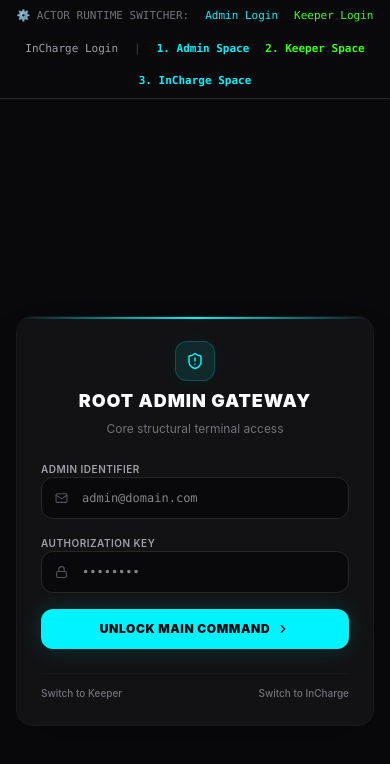
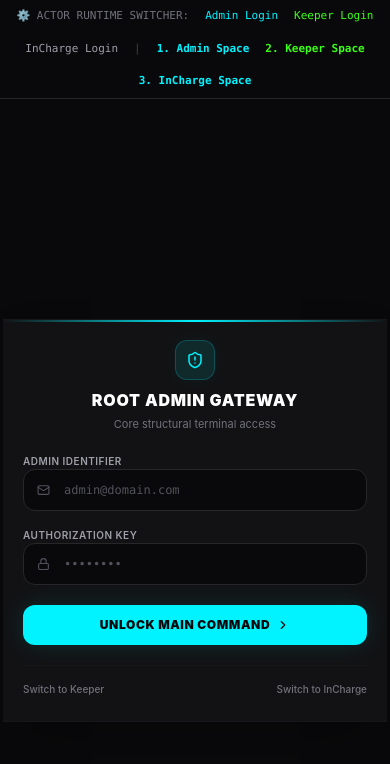
Before and after one commit to IsuruPromuditha/asset-management-system, a React (Vite) app in the folder client/: page /admin-login in a window 390 px wide. Shown: the top 764 px of the page. Built offline with nearby package versions, Linux system fonts and the light colour scheme.

Commit message:
set mobile responsive for all 3 actor logins

```diff
--- a/client/src/pages/auth/AdminLogin.jsx
+++ b/client/src/pages/auth/AdminLogin.jsx
@@ -15,25 +15,38 @@ export default function AdminLogin() {
   };
 
   return (
-    <div className="min-h-screen bg-zinc-950 flex items-center justify-center p-4">
-      <div className="w-full max-w-sm bg-brand-darkGray border border-zinc-900 rounded-2xl p-6 space-y-6 shadow-2xl relative overflow-hidden">
+    <div className="min-h-screen bg-zinc-950 flex items-center justify-center p-0 sm:p-4 text-zinc-100">
+      {/* Container adapts from an edge-to-edge frame on mobile to a centered card on desktop */}
+      <div className="w-full max-w-sm bg-brand-darkGray border-y sm:border border-zinc-900/80 rounded-none sm:rounded-2xl p-5 sm:p-6 space-y-5 sm:space-y-6 shadow-2xl relative overflow-hidden">
+
+        {/* Neon Accent Header Bar */}
         <div className="absolute top-0 left-0 right-0 h-[2px] bg-gradient-to-r from-transparent via-brand-neonCyan to-transparent" />
 
-        <div className="text-center space-y-1.5">
+        {/* Branding & Header */}
+        <div className="text-center space-y-2">
           <div className="w-10 h-10 rounded-xl bg-brand-neonCyan/10 border border-brand-neonCyan/20 flex items-center justify-center text-brand-neonCyan mx-auto shadow-[0_0_15px_rgba(0,243,255,0.05)]">
             <ShieldAlert size={18} />
           </div>
-          <h1 className="text-lg font-black text-white uppercase tracking-wider">Root Admin Gateway</h1>
-          <p className="text-xs text-zinc-500">Core structural terminal access</p>
+          <div className="space-y-1">
+            <h1 className="text-base sm:text-lg font-black text-white uppercase tracking-wider">Root Admin Gateway</h1>
+            <p className="text-[11px] sm:text-xs text-zinc-500">Core structural terminal access</p>
+          </div>
         </div>
 
+        {/* Input Credentials Form */}
         <form onSubmit={handleLogin} className="space-y-4 text-xs">
           <div className="space-y-1.5">
             <label className="text-zinc-400 font-semibold uppercase tracking-wider text-[10px]">Admin Identifier</label>
             <div className="relative">
               <Mail size={13} className="absolute left-3.5 top-1/2 -translate-y-1/2 text-zinc-600" />
-              <input type="email" required placeholder="admin@domain.com" value={email} onChange={(e)=>setEmail(e.target.value)}
-                className="w-full bg-zinc-950 border border-zinc-800 rounded-xl pl-10 pr-4 py-3 text-white focus:outline-none focus:border-brand-neonCyan/40 font-mono" />
+              <input
+                type="email"
+                required
+                placeholder="admin@domain.com"
+                value={email}
+                onChange={(e) => setEmail(e.target.value)}
+                className="w-full bg-zinc-950 border border-zinc-800 rounded-xl pl-10 pr-4 py-3 text-white placeholder-zinc-600 focus:outline-none focus:border-brand-neonCyan/40 font-mono text-xs transition-colors"
+              />
             </div>
           </div>
 
@@ -41,20 +54,36 @@ export default function AdminLogin() {
             <label className="text-zinc-400 font-semibold uppercase tracking-wider text-[10px]">Authorization Key</label>
             <div className="relative">
               <Lock size={13} className="absolute left-3.5 top-1/2 -translate-y-1/2 text-zinc-600" />
-              <input type="password" required placeholder="••••••••" value={password} onChange={(e)=>setPassword(e.target.value)}
-                className="w-full bg-zinc-950 border border-zinc-800 rounded-xl pl-10 pr-4 py-3 text-white focus:outline-none focus:border-brand-neonCyan/40 font-mono" />
+              <input
+                type="password"
+                required
+                placeholder="••••••••"
+                value={password}
+                onChange={(e) => setPassword(e.target.value)}
+                className="w-full bg-zinc-950 border border-zinc-800 rounded-xl pl-10 pr-4 py-3 text-white placeholder-zinc-600 focus:outline-none focus:border-brand-neonCyan/40 font-mono text-xs transition-colors"
+              />
             </div>
           </div>
 
-          <button type="submit" className="w-full py-3 bg-brand-neonCyan hover:scale-[1.01] active:scale-[0.99] transition-all text-zinc-950 font-black uppercase tracking-wider rounded-xl text-xs flex items-center justify-center gap-1.5 shadow-[0_0_25px_rgba(0,243,255,0.15)]">
-            <span>Unlock Main Command</span>
-            <ChevronRight size={14} />
-          </button>
+          <div className="pt-1">
+            <button
+              type="submit"
+              className="w-full py-3 bg-brand-neonCyan hover:scale-[1.01] active:scale-[0.99] transition-all text-zinc-950 font-black uppercase tracking-wider rounded-xl text-xs flex items-center justify-center gap-1.5 shadow-[0_0_25px_rgba(0,243,255,0.12)] cursor-pointer"
+            >
+              <span>Unlock Main Command</span>
+              <ChevronRight size={14} className="shrink-0" />
+            </button>
+          </div>
         </form>
 
-        <div className="flex justify-between items-center pt-3 border-t border-zinc-900 text-[10px] text-zinc-500 font-medium">
-          <a href="/keeper-login" className="hover:text-brand-neonGreen transition-colors">Switch to Keeper</a>
-          <a href="/incharge-login" className="hover:text-brand-neonCyan transition-colors">Switch to InCharge</a>
+        {/* Multi-role Navigation Footer */}
+        <div className="grid grid-cols-2 gap-2 sm:flex sm:justify-between sm:items-center pt-3 border-t border-zinc-900 text-[10px] sm:text-xs text-zinc-500 font-medium">
+          <a href="/keeper-login" className="hover:text-brand-neonGreen text-left transition-colors py-1">
+            Switch to Keeper
+          </a>
+          <a href="/incharge-login" className="hover:text-brand-neonCyan text-right sm:text-left transition-colors py-1">
+            Switch to InCharge
+          </a>
         </div>
       </div>
     </div>
--- a/client/src/pages/auth/InChargeLogin.jsx
+++ b/client/src/pages/auth/InChargeLogin.jsx
@@ -14,24 +14,35 @@ export default function InChargeLogin() {
   };
 
   return (
-    <div className="min-h-screen bg-zinc-950 flex items-center justify-center p-4">
-      <div className="w-full max-w-sm bg-brand-darkGray border border-zinc-900 rounded-2xl p-6 space-y-6 shadow-2xl relative overflow-hidden">
+    <div className="min-h-screen bg-zinc-950 flex items-center justify-center p-0 sm:p-4 text-zinc-100">
+      {/* Adapts fluidly from zero-radius edge-to-edge on mobile to an isolated centered terminal card on desktop */}
+      <div className="w-full max-w-sm bg-brand-darkGray border-y sm:border border-zinc-900/80 rounded-none sm:rounded-2xl p-5 sm:p-6 space-y-5 sm:space-y-6 shadow-2xl relative overflow-hidden">
 
-        <div className="text-center space-y-1.5">
-          <div className="w-10 h-10 rounded-xl bg-zinc-900 border border-zinc-800 flex items-center justify-center text-zinc-400 mx-auto">
+        {/* Terminal Header */}
+        <div className="text-center space-y-2">
+          <div className="w-10 h-10 rounded-xl bg-zinc-900 border border-zinc-800 flex items-center justify-center text-zinc-400 mx-auto shadow-inner">
             <FileSpreadsheet size={18} />
           </div>
-          <h1 className="text-lg font-black text-white uppercase tracking-wider">InCharge Terminal</h1>
-          <p className="text-xs text-zinc-500">Local sub-platform discrepancy logs</p>
+          <div className="space-y-1">
+            <h1 className="text-base sm:text-lg font-black text-white uppercase tracking-wider">InCharge Terminal</h1>
+            <p className="text-[11px] sm:text-xs text-zinc-500">Local sub-platform discrepancy logs</p>
+          </div>
         </div>
 
+        {/* Input Interface */}
         <form onSubmit={handleLogin} className="space-y-4 text-xs">
           <div className="space-y-1.5">
             <label className="text-zinc-400 font-semibold uppercase tracking-wider text-[10px]">Platform Code Assignment</label>
             <div className="relative">
               <Layers size={13} className="absolute left-3.5 top-1/2 -translate-y-1/2 text-zinc-600" />
-              <input type="text" required placeholder="PLATFORM-BETA" value={platformKey} onChange={(e)=>setPlatformKey(e.target.value)}
-                className="w-full bg-zinc-950 border border-zinc-800 rounded-xl pl-10 pr-4 py-3 text-white focus:outline-none focus:border-brand-neonCyan/40 font-mono uppercase" />
+              <input
+                type="text"
+                required
+                placeholder="PLATFORM-BETA"
+                value={platformKey}
+                onChange={(e) => setPlatformKey(e.target.value)}
+                className="w-full bg-zinc-950 border border-zinc-800 rounded-xl pl-10 pr-4 py-3 text-white placeholder-zinc-600 focus:outline-none focus:border-brand-neonCyan/40 font-mono uppercase text-xs transition-colors"
+              />
             </div>
           </div>
 
@@ -39,21 +50,39 @@ export default function InChargeLogin() {
             <label className="text-zinc-400 font-semibold uppercase tracking-wider text-[10px]">Secure Station Pin</label>
             <div className="relative">
               <Lock size={13} className="absolute left-3.5 top-1/2 -translate-y-1/2 text-zinc-600" />
-              <input type="password" required placeholder="••••" maxLength={6} value={pinCode} onChange={(e)=>setPinCode(e.target.value)}
-                className="w-full bg-zinc-950 border border-zinc-800 rounded-xl pl-10 pr-4 py-3 text-white focus:outline-none focus:border-brand-neonCyan/40 font-mono text-center tracking-widest" />
+              <input
+                type="password"
+                required
+                placeholder="••••"
+                maxLength={6}
+                value={pinCode}
+                onChange={(e) => setPinCode(e.target.value)}
+                className="w-full bg-zinc-950 border border-zinc-800 rounded-xl pl-10 pr-4 py-3 text-white placeholder-zinc-600 focus:outline-none focus:border-brand-neonCyan/40 font-mono text-center tracking-widest text-xs transition-colors"
+              />
             </div>
           </div>
 
-          <button type="submit" className="w-full py-3 bg-zinc-900 hover:bg-zinc-800 border border-zinc-800 text-white font-bold uppercase tracking-wider rounded-xl text-xs flex items-center justify-center gap-1.5 transition-all">
-            <span>Link Station</span>
-            <ChevronRight size={14} />
-          </button>
+          <div className="pt-1">
+            <button
+              type="submit"
+              className="w-full py-3 bg-zinc-900 hover:bg-zinc-800 border border-zinc-800 hover:scale-[1.01] active:scale-[0.99] text-white font-bold uppercase tracking-wider rounded-xl text-xs flex items-center justify-center gap-1.5 transition-all cursor-pointer"
+            >
+              <span>Link Station</span>
+              <ChevronRight size={14} className="shrink-0" />
+            </button>
+          </div>
         </form>
 
-        <div className="flex justify-between items-center pt-3 border-t border-zinc-900 text-[10px] text-zinc-500 font-medium">
-          <a href="/admin-login" className="hover:text-brand-neonCyan transition-colors">Admin Portal</a>
-          <a href="/keeper-login" className="hover:text-brand-neonGreen transition-colors">Keeper Portal</a>
+        {/* Portal Switching Sub-Footer */}
+        <div className="grid grid-cols-2 gap-2 sm:flex sm:justify-between sm:items-center pt-3 border-t border-zinc-900 text-[10px] sm:text-xs text-zinc-500 font-medium">
+          <a href="/admin-login" className="hover:text-brand-neonCyan text-left transition-colors py-1">
+            Admin Portal
+          </a>
+          <a href="/keeper-login" className="hover:text-brand-neonGreen text-right sm:text-left transition-colors py-1">
+            Keeper Portal
+          </a>
         </div>
+
       </div>
     </div>
   );
--- a/client/src/pages/auth/KeeperLogin.jsx
+++ b/client/src/pages/auth/KeeperLogin.jsx
@@ -14,25 +14,38 @@ export default function KeeperLogin() {
   };
 
   return (
-    <div className="min-h-screen bg-zinc-950 flex items-center justify-center p-4">
-      <div className="w-full max-w-sm bg-brand-darkGray border border-zinc-900 rounded-2xl p-6 space-y-6 shadow-2xl relative overflow-hidden">
+    <div className="min-h-screen bg-zinc-950 flex items-center justify-center p-0 sm:p-4 text-zinc-100">
+      {/* Container switches dynamically from edge-to-edge layout on mobile to centered card on desktop */}
+      <div className="w-full max-w-sm bg-brand-darkGray border-y sm:border border-zinc-900/80 rounded-none sm:rounded-2xl p-5 sm:p-6 space-y-5 sm:space-y-6 shadow-2xl relative overflow-hidden">
+
+        {/* Neon Green Accent Bar */}
         <div className="absolute top-0 left-0 right-0 h-[2px] bg-gradient-to-r from-transparent via-brand-neonGreen to-transparent" />
 
-        <div className="text-center space-y-1.5">
-          <div className="w-10 h-10 rounded-xl bg-brand-neonGreen/10 border border-brand-neonGreen/20 flex items-center justify-center text-brand-neonGreen mx-auto">
+        {/* Branding & Sub-text Header */}
+        <div className="text-center space-y-2">
+          <div className="w-10 h-10 rounded-xl bg-brand-neonGreen/10 border border-brand-neonGreen/20 flex items-center justify-center text-brand-neonGreen mx-auto shadow-[0_0_15px_rgba(34,197,94,0.05)]">
             <Radio size={18} className="animate-pulse" />
           </div>
-          <h1 className="text-lg font-black text-white uppercase tracking-wider">Keeper Floor Deck</h1>
-          <p className="text-xs text-zinc-500">Floor-wide scanning & dispatch link</p>
+          <div className="space-y-1">
+            <h1 className="text-base sm:text-lg font-black text-white uppercase tracking-wider">Keeper Floor Deck</h1>
+            <p className="text-[11px] sm:text-xs text-zinc-500">Floor-wide scanning & dispatch link</p>
+          </div>
         </div>
 
+        {/* Input Interactive Form */}
         <form onSubmit={handleLogin} className="space-y-4 text-xs">
           <div className="space-y-1.5">
             <label className="text-zinc-400 font-semibold uppercase tracking-wider text-[10px]">Keeper Duty Code</label>
             <div className="relative">
               <User size={13} className="absolute left-3.5 top-1/2 -translate-y-1/2 text-zinc-600" />
-              <input type="text" required placeholder="KP-9082" value={keeperID} onChange={(e)=>setKeeperID(e.target.value)}
-                className="w-full bg-zinc-950 border border-zinc-800 rounded-xl pl-10 pr-4 py-3 text-white focus:outline-none focus:border-brand-neonGreen/40 font-mono uppercase tracking-wide" />
+              <input
+                type="text"
+                required
+                placeholder="KP-9082"
+                value={keeperID}
+                onChange={(e) => setKeeperID(e.target.value)}
+                className="w-full bg-zinc-950 border border-zinc-800 rounded-xl pl-10 pr-4 py-3 text-white placeholder-zinc-600 focus:outline-none focus:border-brand-neonGreen/40 font-mono uppercase tracking-wide text-xs transition-colors"
+              />
             </div>
           </div>
 
@@ -40,21 +53,38 @@ export default function KeeperLogin() {
             <label className="text-zinc-400 font-semibold uppercase tracking-wider text-[10px]">Duty Passcode</label>
             <div className="relative">
               <Lock size={13} className="absolute left-3.5 top-1/2 -translate-y-1/2 text-zinc-600" />
-              <input type="password" required placeholder="••••••••" value={passcode} onChange={(e)=>setPasscode(e.target.value)}
-                className="w-full bg-zinc-950 border border-zinc-800 rounded-xl pl-10 pr-4 py-3 text-white focus:outline-none focus:border-brand-neonGreen/40 font-mono" />
+              <input
+                type="password"
+                required
+                placeholder="••••••••"
+                value={passcode}
+                onChange={(e) => setPasscode(e.target.value)}
+                className="w-full bg-zinc-950 border border-zinc-800 rounded-xl pl-10 pr-4 py-3 text-white placeholder-zinc-600 focus:outline-none focus:border-brand-neonGreen/40 font-mono text-xs transition-colors"
+              />
             </div>
           </div>
 
-          <button type="submit" className="w-full py-3 bg-brand-neonGreen hover:scale-[1.01] active:scale-[0.99] transition-all text-zinc-950 font-black uppercase tracking-wider rounded-xl text-xs flex items-center justify-center gap-1.5 shadow-[0_0_25px_rgba(46,213,115,0.1)]">
-            <span>Initialize Floor Check</span>
-            <ChevronRight size={14} />
-          </button>
+          <div className="pt-1">
+            <button
+              type="submit"
+              className="w-full py-3 bg-brand-neonGreen hover:scale-[1.01] active:scale-[0.99] transition-all text-zinc-950 font-black uppercase tracking-wider rounded-xl text-xs flex items-center justify-center gap-1.5 shadow-[0_0_25px_rgba(34,197,94,0.12)] cursor-pointer"
+            >
+              <span>Initialize Floor Check</span>
+              <ChevronRight size={14} className="shrink-0" />
+            </button>
+          </div>
         </form>
 
-        <div className="flex justify-between items-center pt-3 border-t border-zinc-900 text-[10px] text-zinc-500 font-medium">
-          <a href="/admin-login" className="hover:text-brand-neonCyan transition-colors">Admin Portal</a>
-          <a href="/incharge-login" className="hover:text-brand-neonCyan transition-colors">InCharge Portal</a>
+        {/* Portal Links Sub-Footer */}
+        <div className="grid grid-cols-2 gap-2 sm:flex sm:justify-between sm:items-center pt-3 border-t border-zinc-900 text-[10px] sm:text-xs text-zinc-500 font-medium">
+          <a href="/admin-login" className="hover:text-brand-neonCyan text-left transition-colors py-1">
+            Admin Portal
+          </a>
+          <a href="/incharge-login" className="hover:text-brand-neonCyan text-right sm:text-left transition-colors py-1">
+            InCharge Portal
+          </a>
         </div>
+
       </div>
     </div>
   );
```
